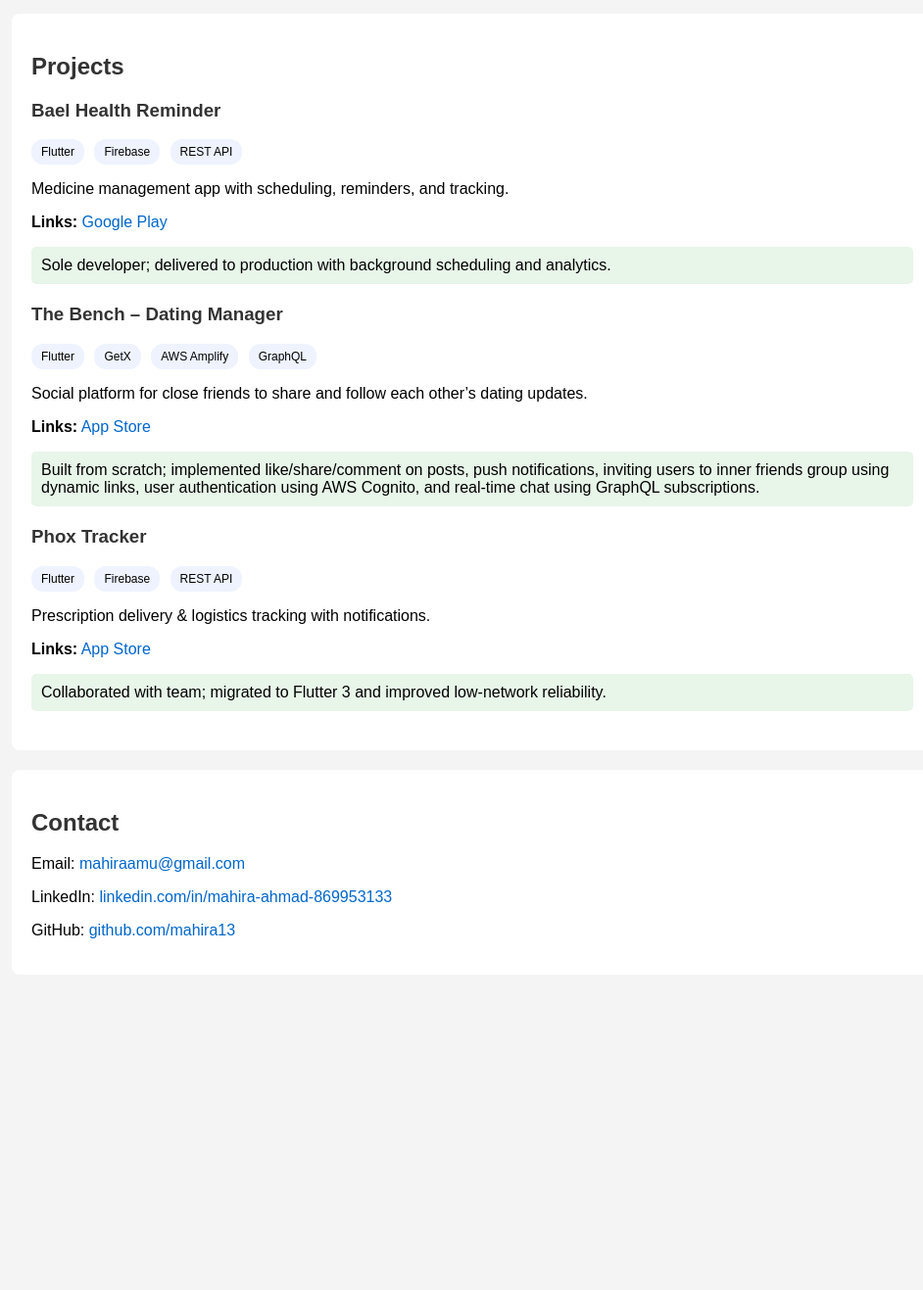
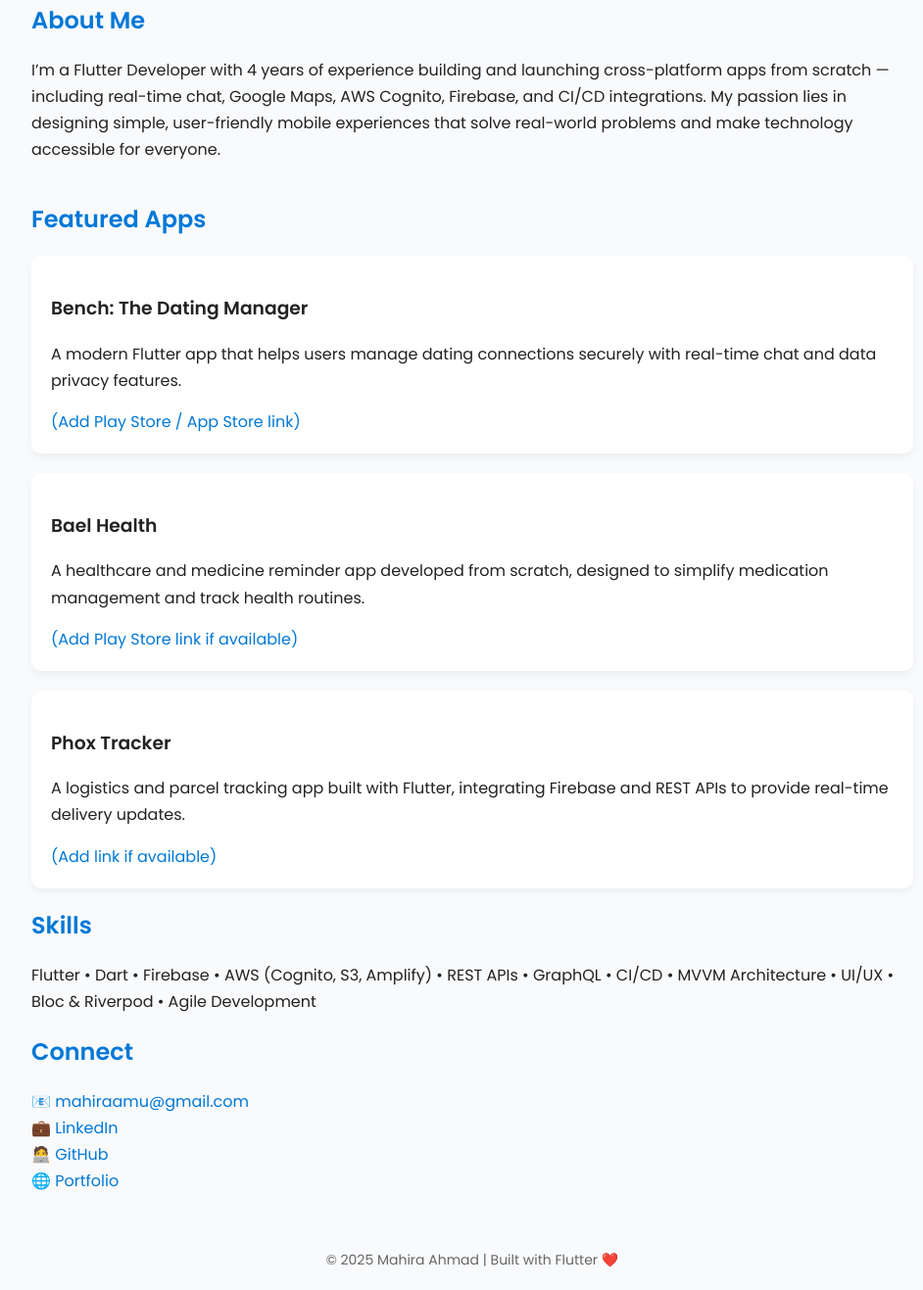
Before and after one commit to mahira13/mahira13.github.io, a plain HTML site: page index.html in a window 1280 px wide. Shown: the part 358-1675 px from the top of the page at 98% size, without its empty margins (158-1100 px from the left). Before the commit the page ends 1353 px from the top, so only its background shows below. Drawn offline with Linux system fonts and the light colour scheme.

Commit message:
Update index.html

```diff
--- a/index.html
+++ b/index.html
@@ -1,80 +1,131 @@
-
 <!DOCTYPE html>
 <html lang="en">
 <head>
-    <meta charset="UTF-8">
-    <meta name="viewport" content="width=device-width, initial-scale=1.0">
-    <title>Mahira Ahmad - Flutter Developer Portfolio</title>
+  <meta charset="UTF-8" />
+  <meta name="viewport" content="width=device-width, initial-scale=1.0" />
+  <title>Mahira Ahmad | Flutter Developer</title>
+  <link href="https://fonts.googleapis.com/css2?family=Poppins:wght@400;600&display=swap" rel="stylesheet">
   <style>
-        body { font-family: Arial, sans-serif; margin: 0; padding: 0; background-color: #f4f4f4; }
-        header { background: #333; color: #fff; padding: 20px 0; text-align: center; }
-        section { padding: 20px; max-width: 900px; margin: auto; background: #fff; margin-top: 20px; border-radius: 8px; }
-        h1, h2, h3 { color: #333; }
-        a { color: #0066cc; text-decoration: none; }
-        a:hover { text-decoration: underline; }
-        .project { margin-bottom: 20px; }
-        .highlight { background: #e8f5e9; padding: 10px; border-radius: 5px; }
-        .badges { margin: 8px 0; }
-        .badge { display: inline-block; padding: 6px 10px; background: #eef3ff; border-radius: 12px; margin-right: 6px; font-size: 12px; }
+    body {
+      font-family: 'Poppins', sans-serif;
+      margin: 0;
+      padding: 0;
+      background-color: #f9fafc;
+      color: #222;
+    }
+    header {
+      text-align: center;
+      padding: 80px 20px 40px;
+      background: linear-gradient(120deg, #0078d7, #00c6ff);
+      color: white;
+    }
+    h1 {
+      font-size: 42px;
+      margin-bottom: 10px;
+    }
+    h2 {
+      color: #0078d7;
+    }
+    p {
+      line-height: 1.7;
+      font-size: 16px;
+    }
+    .container {
+      max-width: 900px;
+      margin: auto;
+      padding: 20px;
+    }
+    .projects {
+      margin-top: 40px;
+    }
+    .project {
+      background: white;
+      border-radius: 10px;
+      box-shadow: 0 4px 8px rgba(0,0,0,0.05);
+      padding: 20px;
+      margin-bottom: 20px;
+    }
+    footer {
+      text-align: center;
+      padding: 20px;
+      font-size: 14px;
+      color: #666;
+    }
+    a {
+      color: #0078d7;
+      text-decoration: none;
+    }
+    a:hover {
+      text-decoration: underline;
+    }
   </style>
 </head>
 <body>
+
   <header>
     <h1>Mahira Ahmad</h1>
-        <p>Flutter Developer • 4+ Years Experience</p>
+    <h3>Flutter Developer | Mobile Engineer</h3>
+    <p>Building scalable, user-focused, and impactful Flutter apps for global users.</p>
   </header>
 
+  <div class="container">
     <section>
       <h2>About Me</h2>
-        <p>I build production-grade Flutter apps with a focus on performance, clean architecture, and delightful UX. I enjoy owning features end-to-end — from Figma to release — and I’m comfortable collaborating across design, product, and backend to ship fast without sacrificing quality.</p>
+      <p>
+        I’m a Flutter Developer with 4 years of experience building and launching cross-platform apps from scratch — including real-time chat, Google Maps, AWS Cognito, Firebase, and CI/CD integrations.
+        My passion lies in designing simple, user-friendly mobile experiences that solve real-world problems and make technology accessible for everyone.
+      </p>
     </section>
 
-    <section>
-        <h2>Projects</h2>
+    <section class="projects">
+      <h2>Featured Apps</h2>
 
       <div class="project">
-            <h3>Bael Health Reminder</h3>
-            <div class="badges">
-                <span class="badge">Flutter</span>
-                <span class="badge">Firebase</span>
-                <span class="badge">REST API</span>
-            </div>
-            <p>Medicine management app with scheduling, reminders, and tracking.</p>
-            <p><strong>Links:</strong> <a href="https://play.google.com/store/apps/details?id=com.app.BaelHealthReminder" target="_blank" rel="noopener">Google Play</a></p>
-            <div class="highlight">Sole developer; delivered to production with background scheduling and analytics.</div>
+        <h3>Bench: The Dating Manager</h3>
+        <p>
+          A modern Flutter app that helps users manage dating connections securely with real-time chat and data privacy features.
+        </p>
+        <a href="#">(Add Play Store / App Store link)</a>
       </div>
 
       <div class="project">
-            <h3>The Bench – Dating Manager</h3>
-            <div class="badges">
-                <span class="badge">Flutter</span>
-                <span class="badge">GetX</span>
-                <span class="badge">AWS Amplify</span>
-                <span class="badge">GraphQL</span>
-            </div>
-            <p>Social platform for close friends to share and follow each other’s dating updates.</p>
-            <p><strong>Links:</strong> <a href="https://apps.apple.com/in/app/the-bench-dating-manager/id6444719595" target="_blank" rel="noopener">App Store</a></p>
-            <div class="highlight">Built from scratch; implemented like/share/comment on posts, push notifications, inviting users to inner friends group using dynamic links, user authentication using AWS Cognito, and real-time chat using GraphQL subscriptions.</div>
+        <h3>Bael Health</h3>
+        <p>
+          A healthcare and medicine reminder app developed from scratch, designed to simplify medication management and track health routines.
+        </p>
+        <a href="#">(Add Play Store link if available)</a>
       </div>
 
       <div class="project">
         <h3>Phox Tracker</h3>
-            <div class="badges">
-                <span class="badge">Flutter</span>
-                <span class="badge">Firebase</span>
-                <span class="badge">REST API</span>
-            </div>
-            <p>Prescription delivery & logistics tracking with notifications.</p>
-            <p><strong>Links:</strong> <a href="https://apps.apple.com/in/app/phox-tracker/id1597703906" target="_blank" rel="noopener">App Store</a></p>
-            <div class="highlight">Collaborated with team; migrated to Flutter 3 and improved low-network reliability.</div>
+        <p>
+          A logistics and parcel tracking app built with Flutter, integrating Firebase and REST APIs to provide real-time delivery updates.
+        </p>
+        <a href="#">(Add link if available)</a>
       </div>
     </section>
 
     <section>
-        <h2>Contact</h2>
-        <p>Email: <a href="mailto:mahiraamu@gmail.com">mahiraamu@gmail.com</a></p>
-        <p>LinkedIn: <a href="https://www.linkedin.com/in/mahira-ahmad-869953133" target="_blank" rel="noopener">linkedin.com/in/mahira-ahmad-869953133</a></p>
-        <p>GitHub: <a href="https://github.com/mahira13" target="_blank" rel="noopener">github.com/mahira13</a></p>
+      <h2>Skills</h2>
+      <p>
+        Flutter • Dart • Firebase • AWS (Cognito, S3, Amplify) • REST APIs • GraphQL • CI/CD • MVVM Architecture • UI/UX • Bloc & Riverpod • Agile Development
+      </p>
     </section>
+
+    <section>
+      <h2>Connect</h2>
+      <p>
+        📧 <a href="mailto:mahiraamu@gmail.com">mahiraamu@gmail.com</a><br/>
+        💼 <a href="https://www.linkedin.com/in/mahira-ahmad13" target="_blank">LinkedIn</a><br/>
+        🧑‍💻 <a href="https://github.com/mahira13" target="_blank">GitHub</a><br/>
+        🌐 <a href="https://mahira13.github.io/" target="_blank">Portfolio</a>
+      </p>
+    </section>
+  </div>
+
+  <footer>
+    © 2025 Mahira Ahmad | Built with Flutter ❤️
+  </footer>
+
 </body>
 </html>
```
Lines whose indentation alone changed are shown as unchanged.
